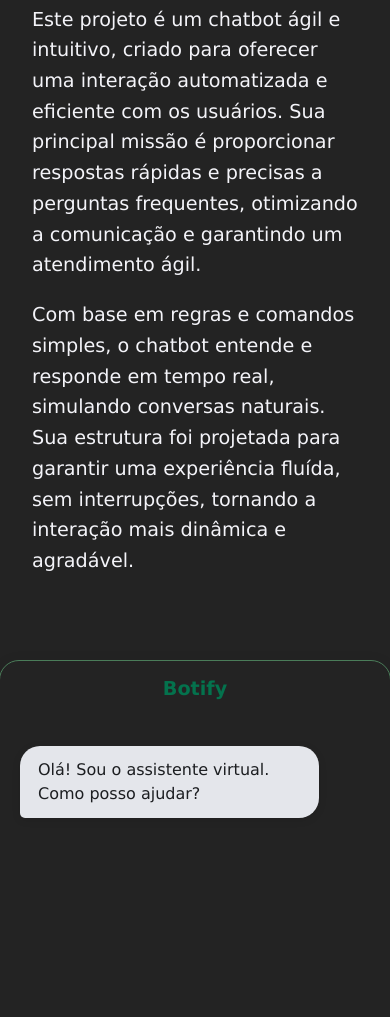
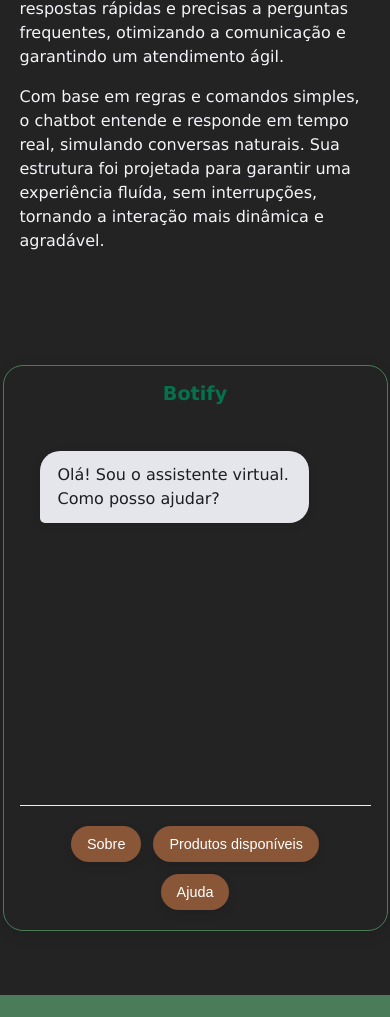
Before and after one commit to gabs-fe/chatbot-web, a plain HTML site: page index.html in a window 390 px wide. Shown: the part 707-1724 px from the top of the page. Drawn offline with Linux system fonts and the light colour scheme; a web font is replaced by a local one.

Commit message:
style: adicionar responsividade á página inicial

```diff
--- a/styles/main.css
+++ b/styles/main.css
@@ -89,9 +89,11 @@ main {
     transform: scale(1.2);
     transition: transform 0.3s ease;
 }
+
 .chat-section {
-    width: 500px;
-    max-width: 100%;
+    width: 100%;
+    max-width: 500px;
+    margin: 2rem 0;
     box-shadow: 0 4px 15px rgba(0, 0, 0, 0.1);
     border: 1px solid var(--secondary-color);
     display: flex;
@@ -201,3 +203,39 @@ footer{
     color: var(--text-color);
     margin-top: 2rem;
 }
+
+@media (max-width: 768px) {
+    .logo {
+        width: 15rem;
+    }
+
+    h1 {
+        font-size: 2rem;
+    }
+
+    .about-section h2 {
+        font-size: 1.75rem;
+    }
+
+    .about-section p {
+        font-size: 1rem;
+        line-height: 1.5;
+    }
+
+    .about-section,
+    .technologies-section,
+    .chat-section {
+        width: 90%;
+        padding-left: 1rem;
+        padding-right: 1rem;
+    }
+
+    .icon {
+        width: 3rem;
+    }
+
+    .botao-opcao {
+        padding: 10px 16px;
+        font-size: 0.9rem;
+    }
+}
```
